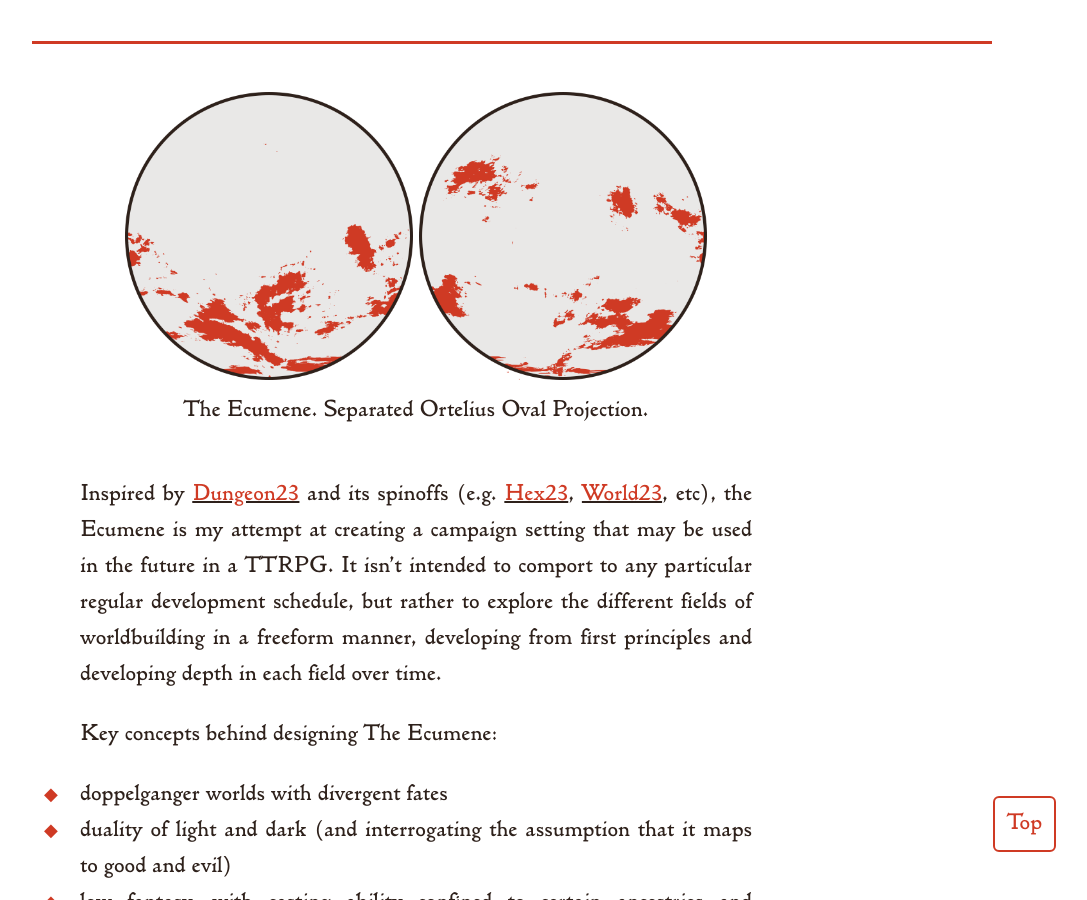
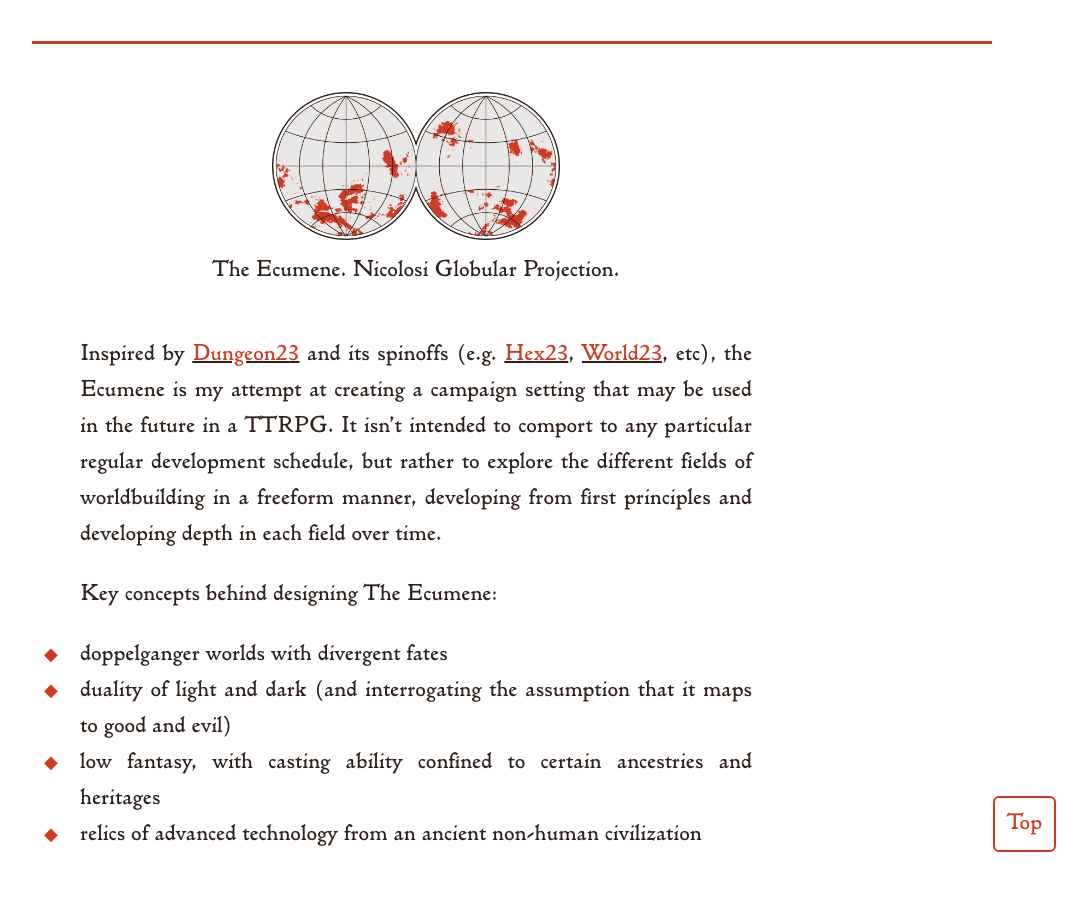
Before and after one commit to kmules1/kmules1.github.io, a Jekyll site: the page built from ecumene/index.md, in a window 1280 px wide and 900 px high, scrolled down 834 px. Shown: the whole window, without its empty margins (128-1215 px from the left). Built offline with Jekyll 4.4.1, drawn with Linux system fonts in a browser that asks for light colours; after the commit the page ends 1711 px from its top, so only the background shows below that.

Commit message:
switching out world map

```diff
--- a/ecumene/index.md
+++ b/ecumene/index.md
@@ -4,9 +4,8 @@ title: Introduction
 ---
 
 <figure>
-    <img class="hemisphere" src="/assets/img/ecumene_ortel_light.png">
-    <img class="hemisphere" src="/assets/img/ecumene_ortel_dark.png">
-    <figcaption>The Ecumene. Separated Ortelius Oval Projection.</figcaption>
+    <img class="hemisphere" src="/assets/img/ecumene_nicolosi.png">
+    <figcaption>The Ecumene. Nicolosi Globular Projection.</figcaption>
 </figure>
 
 Inspired by [Dungeon23](https://seanmccoy.substack.com/p/dungeon23) and its spinoffs (e.g. [Hex23](https://www.youtube.com/watch?v=eDZcY_PYvrk), [World23](https://www.reddit.com/r/worldbuilding/comments/zx7jtp/world23_a_daily_worldbuilding_challenge_for_2023/), etc), the Ecumene is my attempt at creating a campaign setting that may be used in the future in a TTRPG. It isn't intended to comport to any particular regular development schedule, but rather to explore the different fields of worldbuilding in a freeform manner, developing from first principles and developing depth in each field over time.
```
Also changed, not shown: ecumene/regions/greater-imperium/index.md (+4 -4 lines), assets/img/ecumene_nicolosi.png (added).
